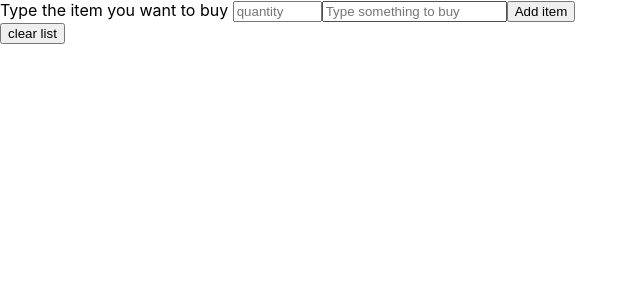
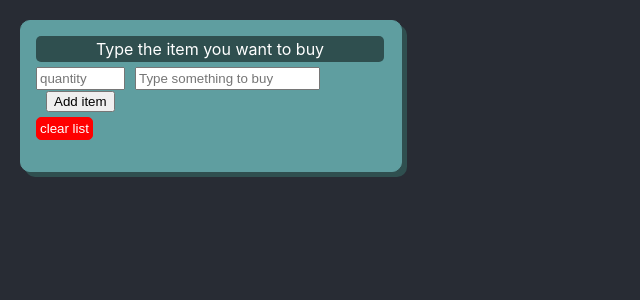
Before and after one commit to Alizada1353/powercoders, a React (Create React App) app in the folder shopping-react/: page / in a window 1280 px wide. Shown: the top 300 px of the page, without its empty margins (0-640 px from the left). Built offline with nearby package versions, Linux system fonts and the light colour scheme.

Commit message:
Adding styles to the whole application

```diff
--- a/shopping-react/src/index.css
+++ b/shopping-react/src/index.css
@@ -6,8 +6,48 @@ body {
     sans-serif;
   -webkit-font-smoothing: antialiased;
   -moz-osx-font-smoothing: grayscale;
+  background-color: #282c34;
+  color: white;
 }
 
+#root
+{
+  border: 1px solid cadetblue;
+  padding: 15px;
+  margin: 20px;
+  background-color: cadetblue;
+  border-radius: 10px;
+  -webkit-box-shadow: 5px 5px darkslategrey;
+  width: 350px;
+}
+#quantity, #item
+{
+  padding: 2px;
+}
+#add, #item
+{
+  margin-left: 10px;
+}
+label
+{
+  padding: 3px;
+  background-color: darkslategrey;
+  border-radius: 5px;
+  margin-bottom: 5px;
+  display: block;
+  width: 342px;
+  text-align: center;
+}
+#clear
+{
+  background-color: red;
+  padding: 3px;
+  border-radius: 5px;
+  color: white;
+  margin-top: 5px;
+  border: 1px solid red;
+
+}
 code {
   font-family: source-code-pro, Menlo, Monaco, Consolas, "Courier New",
     monospace;
```
